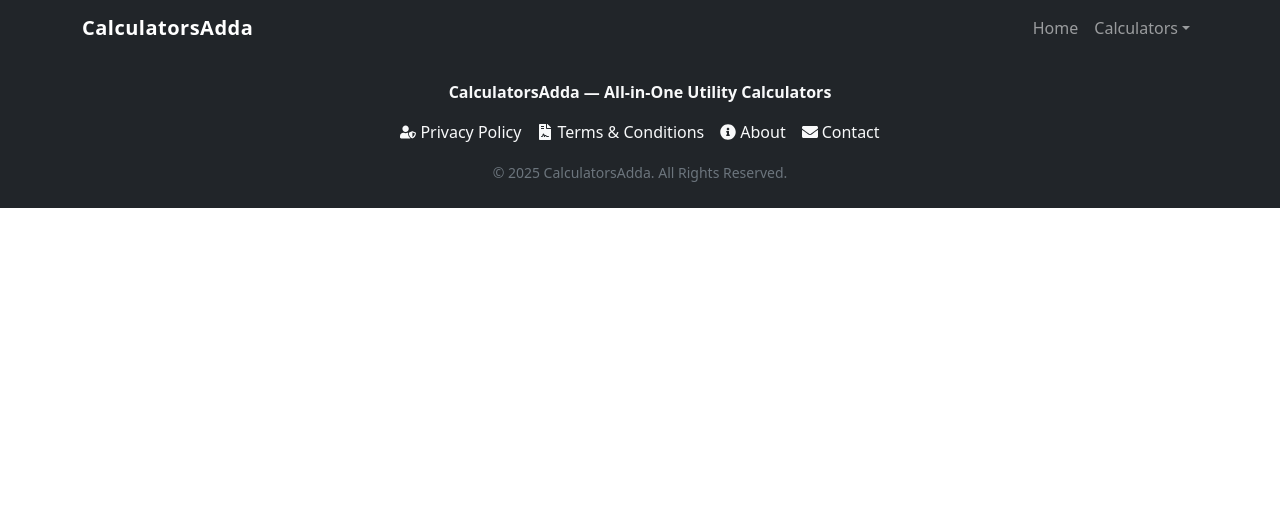
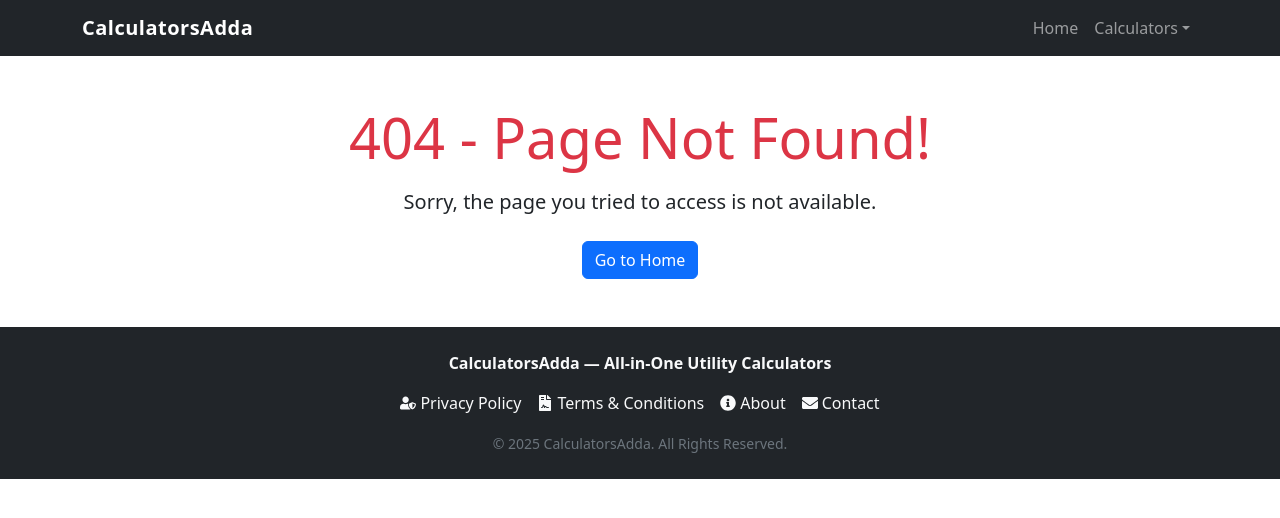
Before and after one commit to 04SURAJ/calculators.adda, a React (Vite) app: page /calculators/other/age-calculator in a window 1280 px wide. Shown: the top 518 px of the page. Built offline with nearby package versions, Linux system fonts and the light colour scheme.

Commit message:
404 update

```diff
--- a/src/App.jsx
+++ b/src/App.jsx
@@ -27,7 +27,7 @@ function App() {
         <Route path="/terms" element={<TermsAndConditions />} />
         <Route path="/about" element={<About />} />
         <Route path="/contact" element={<Contact />} />
-        <Route path="/404" element={<NotFound />} />
+        <Route path="/*" element={<NotFound />} />
       </Routes>
 
       <Footer />
--- a/src/pages/CalculatorPage.jsx
+++ b/src/pages/CalculatorPage.jsx
@@ -53,7 +53,7 @@ export default function CalculatorPage() {
   const seoData = calculatorsSeo[slug];
 
   if (!CalculatorComponent) {
-    return <Navigate to="/404" replace />;
+    return <Navigate to="*" replace />;
   }
 
   return (
```
